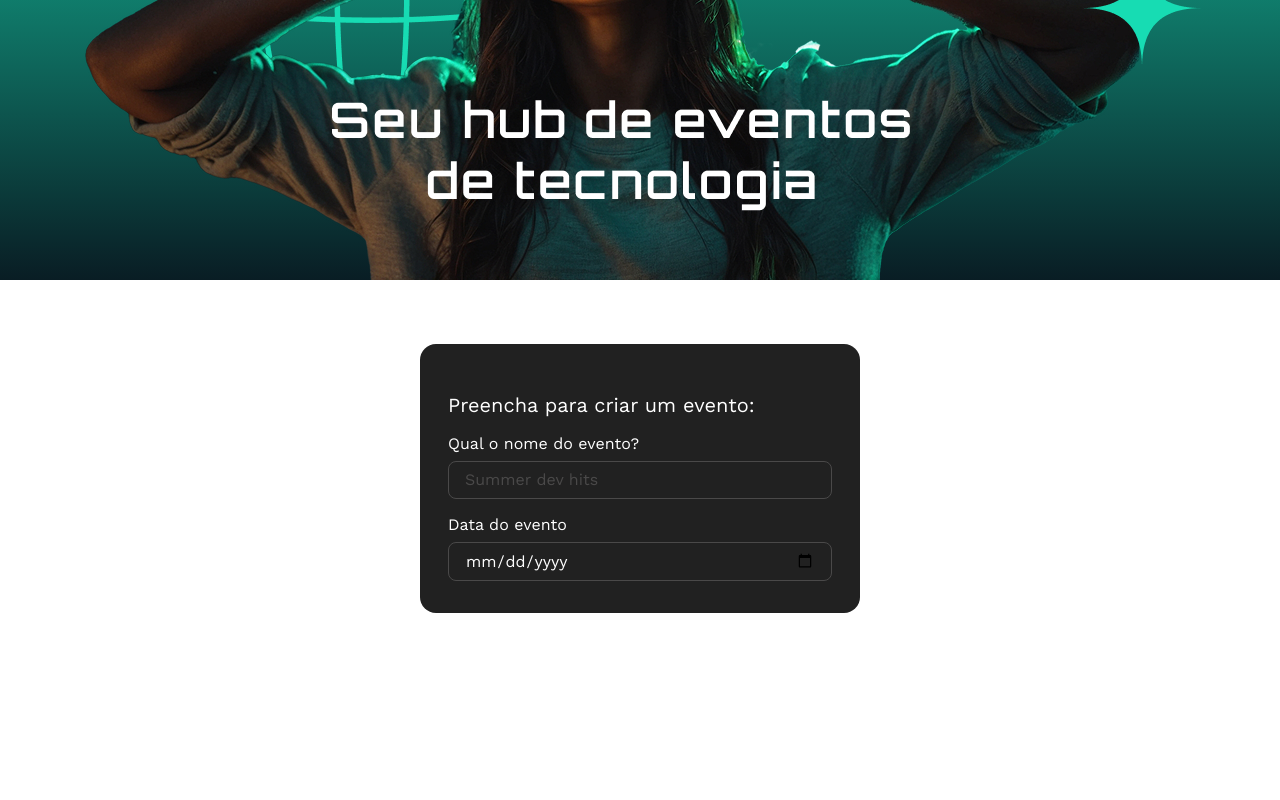
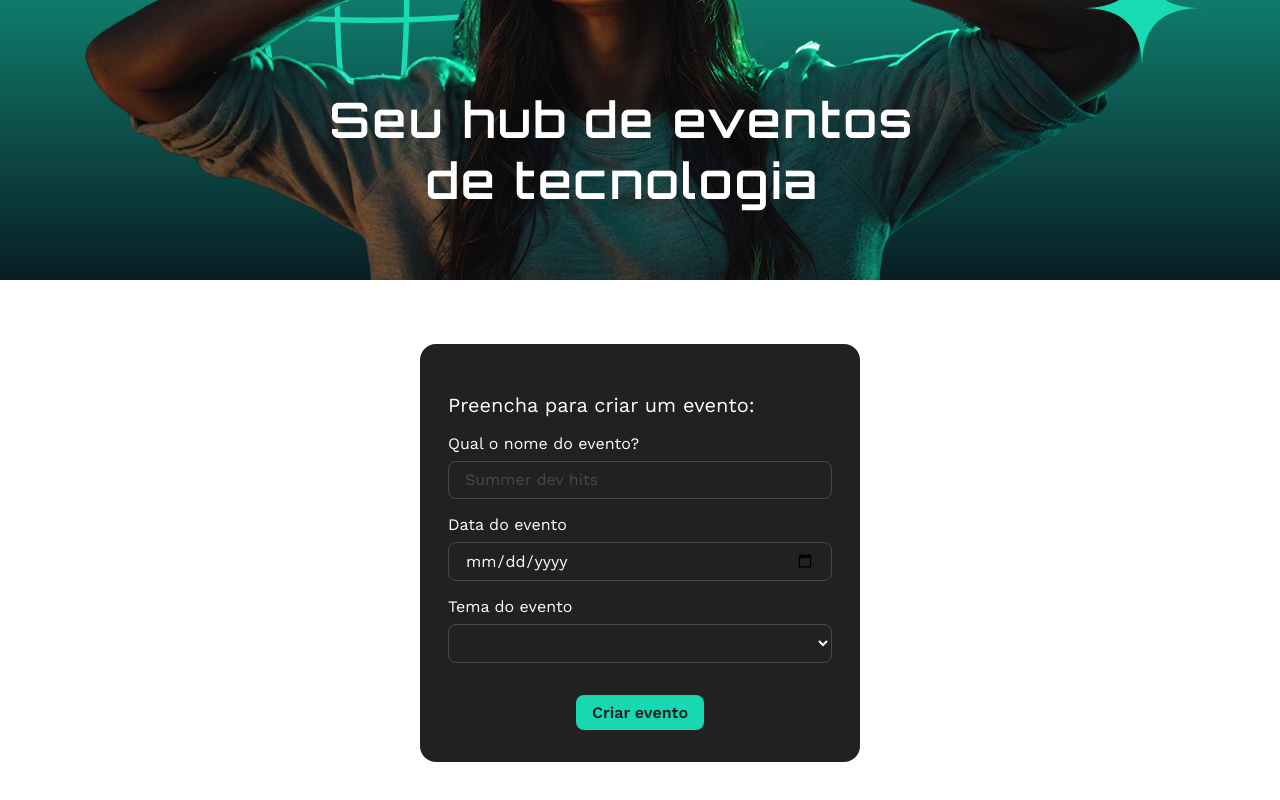
Before and after one commit to robertvieiraa/tecboard-praticando, a React (Vite) app: page / in a window 1280 px wide. Shown: the part 402-1202 px from the top of the page. Before the commit the page ends 1079 px from the top, so only its background shows below. Built offline with nearby package versions, Linux system fonts and the light colour scheme.

Commit message:
Adicionei campo select e botão de criar evento

```diff
--- /dev/null
+++ b/src/components/Botao/botao.estilos.css
@@ -0,0 +1,15 @@
+.botao {
+    font-weight: 600;
+    font-size: 16px;
+    line-height: 120%;
+    color: #212121;
+    padding: 8px 16px;
+    background-color: #17D9B1;
+    border-radius: 8px;
+    border: none;
+}
+
+.botao:hover {
+    opacity: .8;
+    cursor: pointer;
+}
--- /dev/null
+++ b/src/components/Botao/index.jsx
@@ -0,0 +1,9 @@
+import './botao.estilos.css'
+
+export function Botao({ children }) {
+    return (
+    <button className='botao'>
+        {children}
+    </button>
+    )
+}
--- a/src/components/FormularioDeEvento/index.jsx
+++ b/src/components/FormularioDeEvento/index.jsx
@@ -3,6 +3,8 @@
 import { Label } from "../Label"
 import { CampoDeEntrada } from "../CampoDeEntrada"
 import './formulario-de-evento.estilos.css'
+import { Botao } from "../Botao"
+import { ListaSuspensa } from "../ListaSuspensa"
 
 export function FormularioDeEvento() {
   return (
@@ -26,6 +28,15 @@
         id="dataEvento"
         name="dataEvento"/>
       </CampoDeFormulario>
+      <CampoDeFormulario>
+        <Label htmlFor="temaEvento">
+          Tema do evento
+        </Label>
+        <ListaSuspensa/>
+      </CampoDeFormulario>
+    </div>
+    <div className="acoes">
+      <Botao>Criar evento</Botao>
     </div>
   </form>
   )
--- /dev/null
+++ b/src/components/ListaSuspensa/index.jsx
@@ -0,0 +1,9 @@
+import './lista-suspensa.estilos.css'
+
+export function ListaSuspensa() {
+    return (
+    <select className='lista-suspensa-form'>
+        <option value=""></option>
+    </select>
+    )
+}
--- /dev/null
+++ b/src/components/ListaSuspensa/lista-suspensa.estilos.css
@@ -0,0 +1,10 @@
+.lista-suspensa-form {
+    border-radius: 8px;
+    background-color: transparent;
+    border: 1px solid #4A4949;
+    font-weight: 400;
+    font-size: 16px;
+    line-height: 120%;
+    color: #fff;
+    padding: 8px 16px;
+}
```
